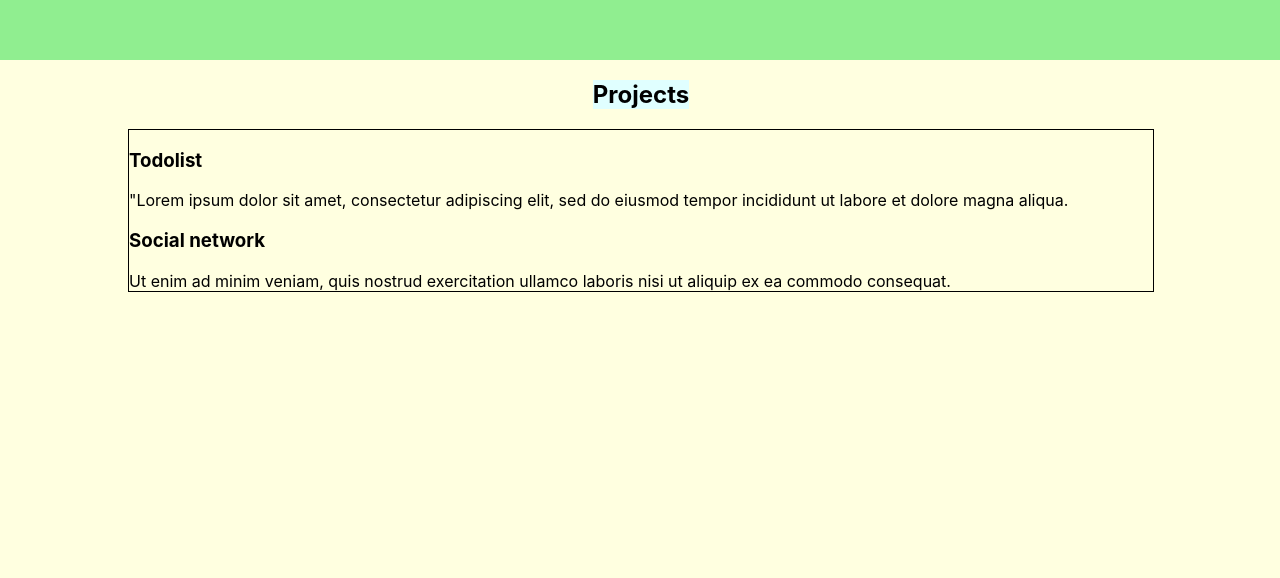
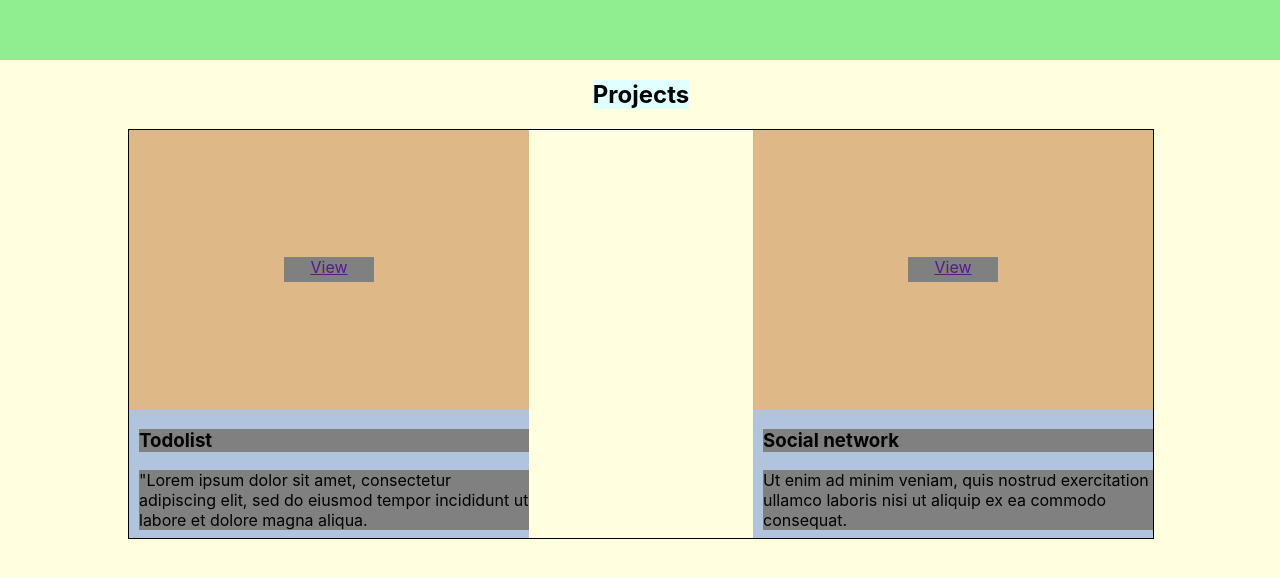
Before and after one commit to vbsm11/portfolio, a React (Create React App) app: page / in a window 1280 px wide. Shown: the part 1620-2198 px from the top of the page. Built offline with nearby package versions, Linux system fonts and the light colour scheme.

Commit message:
template for projects block

```diff
--- a/src/projects/project/Project.module.css
+++ b/src/projects/project/Project.module.css
@@ -1,14 +1,33 @@
-.skill {
-    width: 300px;
+.project {
+    width: 400px;
     background-color: lightsteelblue;
     display: flex;
     flex-direction: column;
-    align-items: center;
-    text-align: center;
 }
 
-.icon {
-    height: 60px;
-    width: 60px;
+.cover {
+    width: 100%;
+    height: 280px;
+    background-color: burlywood;
+    display: flex;
+    justify-content: center;
+    align-items: center;
+}
+
+.button {
     background-color: grey;
+    text-align: center;
+    width: 90px;
+    height: 25px;
 }
+
+.title {
+    background-color: grey;
+    margin-left: 10px;
+}
+
+.description {
+    background-color: grey;
+    margin-left: 10px;
+    margin-bottom: 8px;
+}
--- a/src/projects/project/Project.tsx
+++ b/src/projects/project/Project.tsx
@@ -11,9 +11,11 @@ export function Project(props: ProjectPropsType) {
     return (
         <div className={s.project}>
             <div className={s.cover}>
-
+                <div className={s.button}>
+                    <a href="">View</a>
+                </div>
             </div>
-            <h3>{props.title}</h3>
+            <h3 className={s.title}>{props.title}</h3>
             <span className={s.description}>
                 {props.description}
             </span>
```
